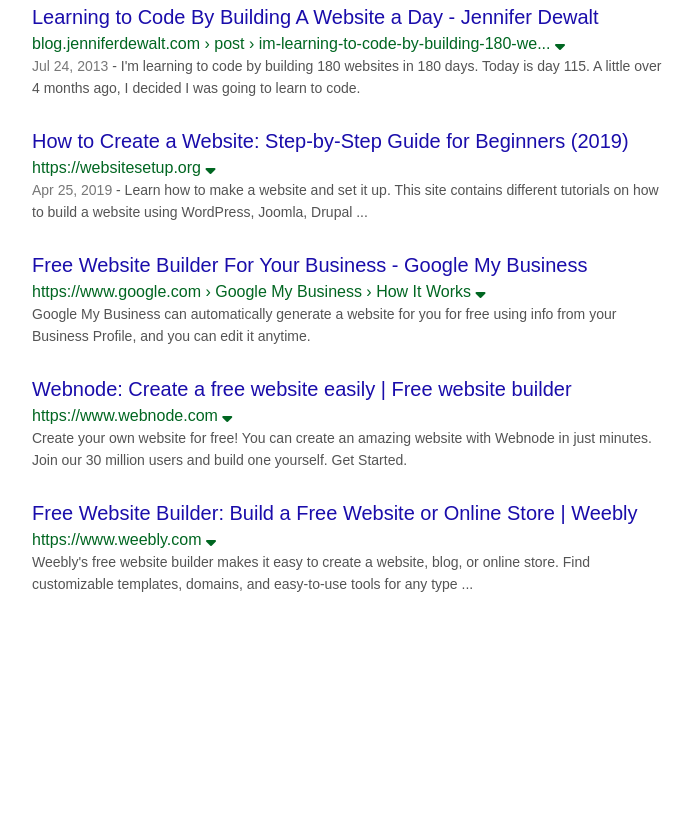
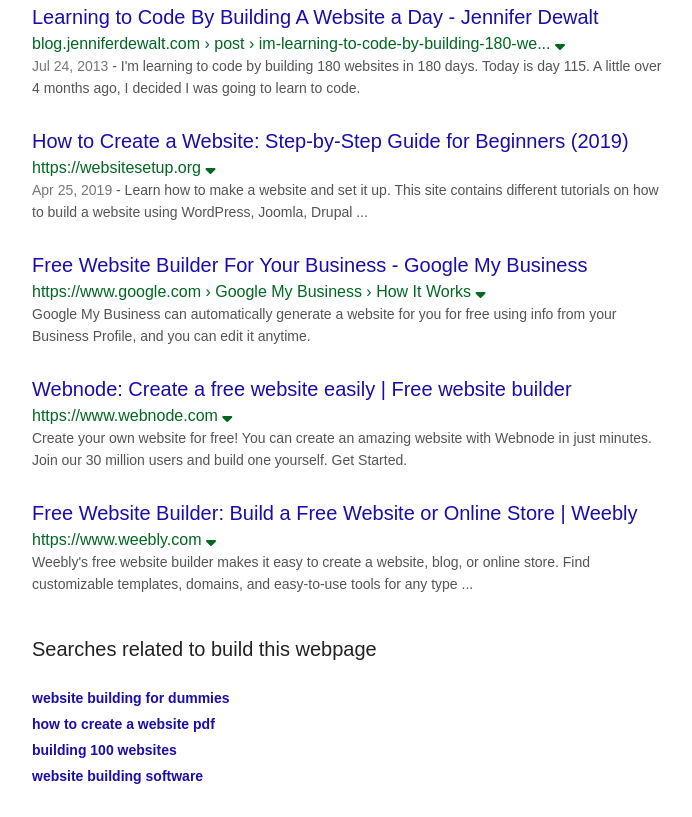
Before and after one commit to BaldeSep/GoogleSearchResults, a plain HTML site: page index.html in a window 1280 px wide. Shown: the part 949-1766 px from the top of the page, without its empty margins (118-810 px from the left). Before the commit the page ends 1572 px from the top, so only its background shows below. Drawn offline with Linux system fonts and the light colour scheme.

Commit message:
related search complete

```diff
--- a/index.html
+++ b/index.html
@@ -262,6 +262,18 @@
           tools for any type ...
         </p>
       </div>
+      <section id="related-searches-wrapper">
+        <h2 class="title">
+          Searches related to build this webpage
+        </h2>
+
+        <ul>
+          <li><a href="#">website building for dummies</a></li>
+          <li><a href="#">how to create a website pdf</a></li>
+          <li><a href="#">building 100 websites</a></li>
+          <li><a href="#">website building software</a></li>
+        </ul>
+      </section>
     </main>
 
     <!-- Font Awesome for the icons -->
--- a/sass/main.scss
+++ b/sass/main.scss
@@ -290,3 +290,33 @@ main#search-results-wrapper {
     }
   }
 }
+
+#related-searches-wrapper {
+  margin-top: 40px;
+  margin-bottom: 28px;
+  .title {
+    display: block;
+    margin-bottom: 23px;
+    font-size: 20px;
+    font-weight: normal;
+    line-height: 1.3;
+    color: #222;
+  }
+  ul {
+    list-style: none;
+    li {
+      a {
+        display: block;
+        padding: 3px 0px;
+        text-decoration: none;
+        font-size: 14px;
+        font-weight: 700;
+        color: rgb(26, 13, 171);
+        line-height: 20px;
+        &:hover {
+          text-decoration: underline;
+        }
+      }
+    }
+  }
+}
```
Also changed, not shown: css/main.css.
